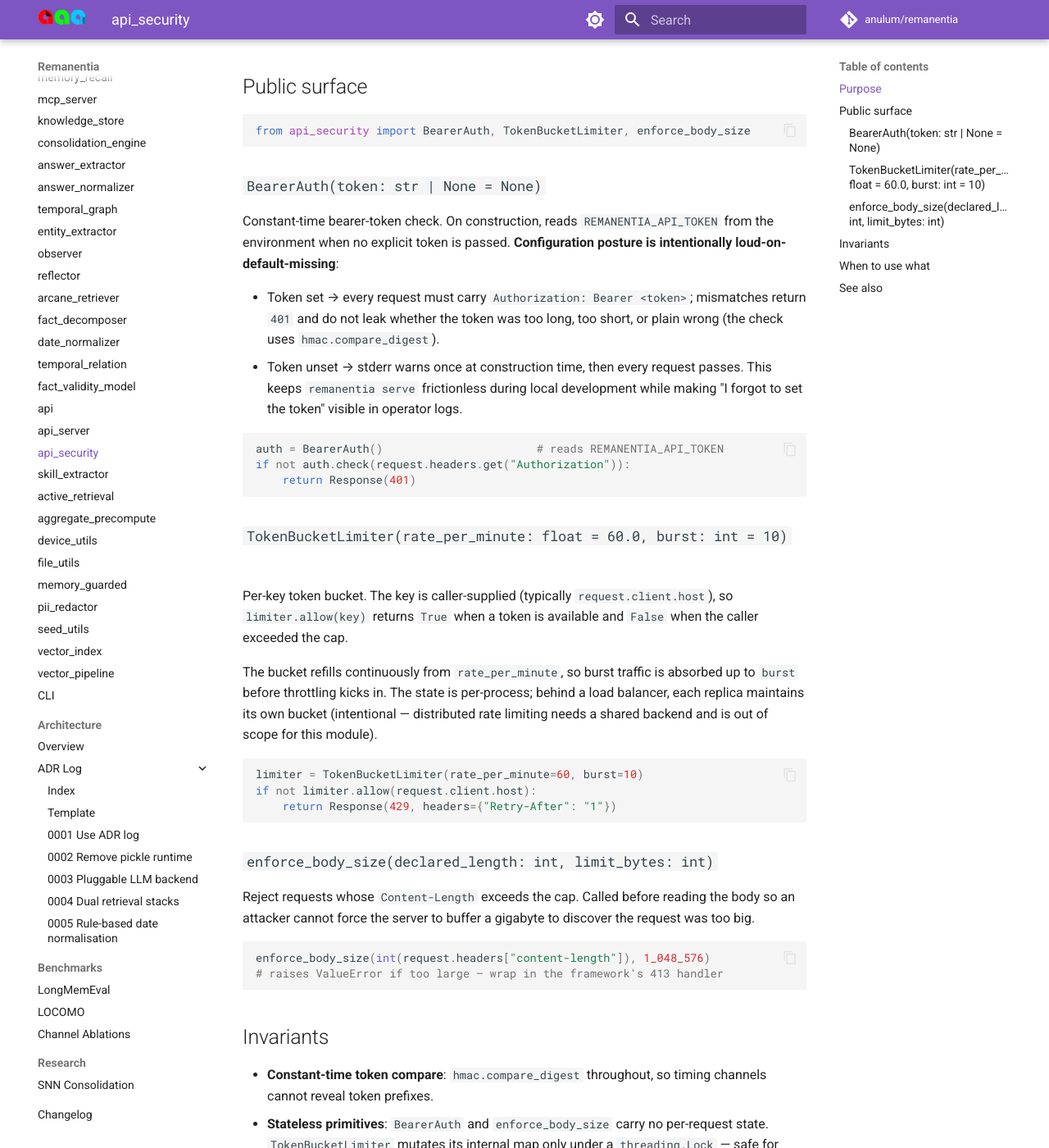
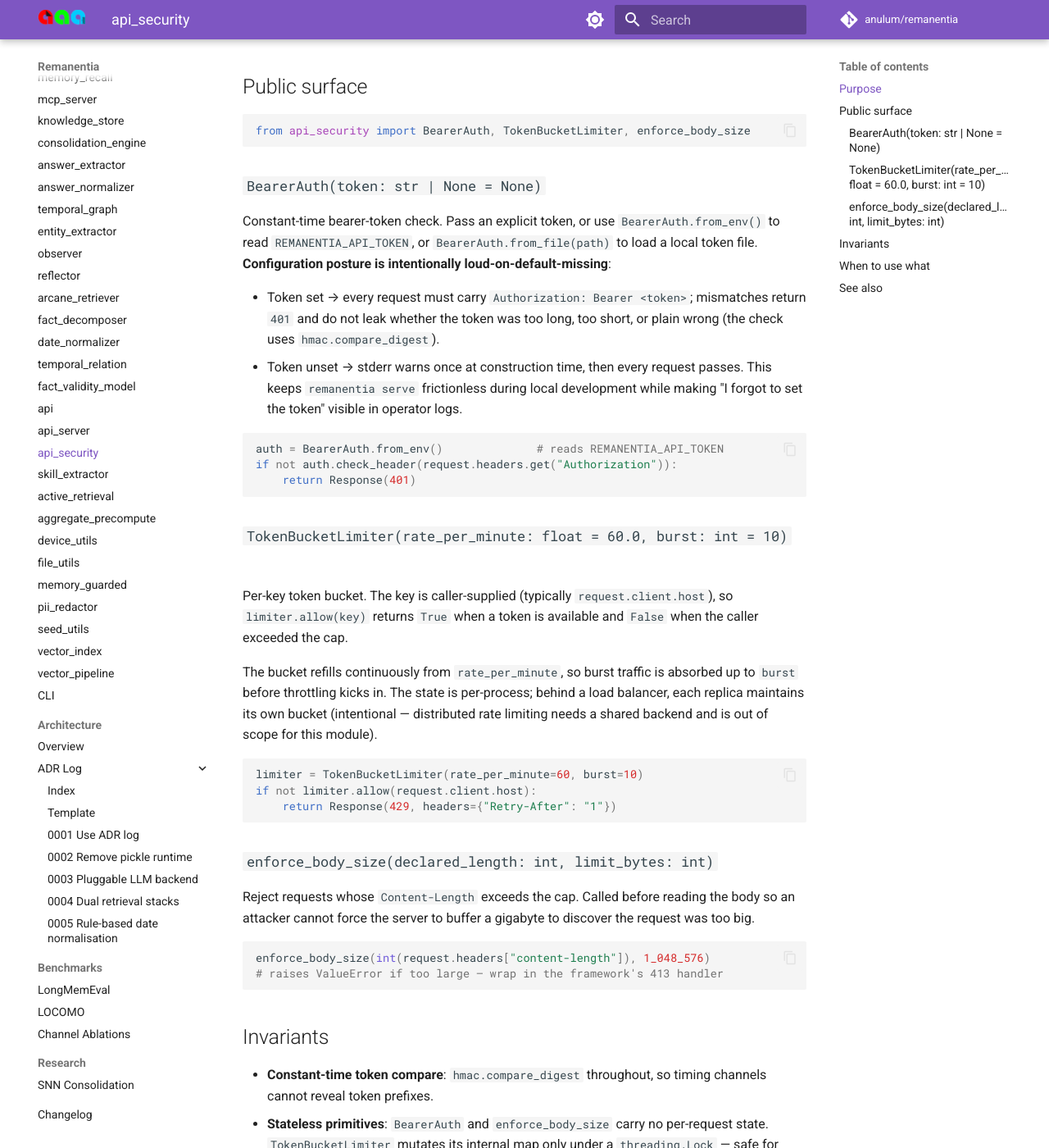
Before and after one commit to anulum/remanentia, an MkDocs documentation site: the page built from docs/api/api_security.md, in a window 1280 px wide and 1400 px high, scrolled down 443 px. Shown: the whole window at 82% size. Built offline with MkDocs 1.6.1 and Material for MkDocs 9.7.7, drawn with Linux system fonts in a browser that asks for light colours; comment, search, counter and statistics services are not loaded.

Commit message:
Correct API security documentation
Co-Authored-By: Arcane Sapience <protoscience@anulum.li>

````diff
--- a/docs/api/api_security.md
+++ b/docs/api/api_security.md
@@ -23,9 +23,10 @@ from api_security import BearerAuth, TokenBucketLimiter, enforce_body_size
 
 ### `BearerAuth(token: str | None = None)`
 
-Constant-time bearer-token check. On construction, reads
-`REMANENTIA_API_TOKEN` from the environment when no explicit token is
-passed. **Configuration posture is intentionally loud-on-default-missing**:
+Constant-time bearer-token check. Pass an explicit token, or use
+`BearerAuth.from_env()` to read `REMANENTIA_API_TOKEN`, or
+`BearerAuth.from_file(path)` to load a local token file.
+**Configuration posture is intentionally loud-on-default-missing**:
 
 - Token set → every request must carry `Authorization: Bearer <token>`;
   mismatches return `401` and do not leak whether the token was too
@@ -36,8 +37,8 @@ passed. **Configuration posture is intentionally loud-on-default-missing**:
   in operator logs.
 
 ```python
-auth = BearerAuth()                       # reads REMANENTIA_API_TOKEN
-if not auth.check(request.headers.get("Authorization")):
+auth = BearerAuth.from_env()              # reads REMANENTIA_API_TOKEN
+if not auth.check_header(request.headers.get("Authorization")):
     return Response(401)
 ```
 
@@ -80,7 +81,7 @@ enforce_body_size(int(request.headers["content-length"]), 1_048_576)
 - **No third-party deps**: stdlib-only. Adding `api_security` to a
   listener does not change the install footprint.
 - **Never log tokens**: the warning on missing tokens is fixed text;
-  the `check` method returns bool only.
+  the `check_header` method returns bool only.
 
 ## When to use what
 
````
